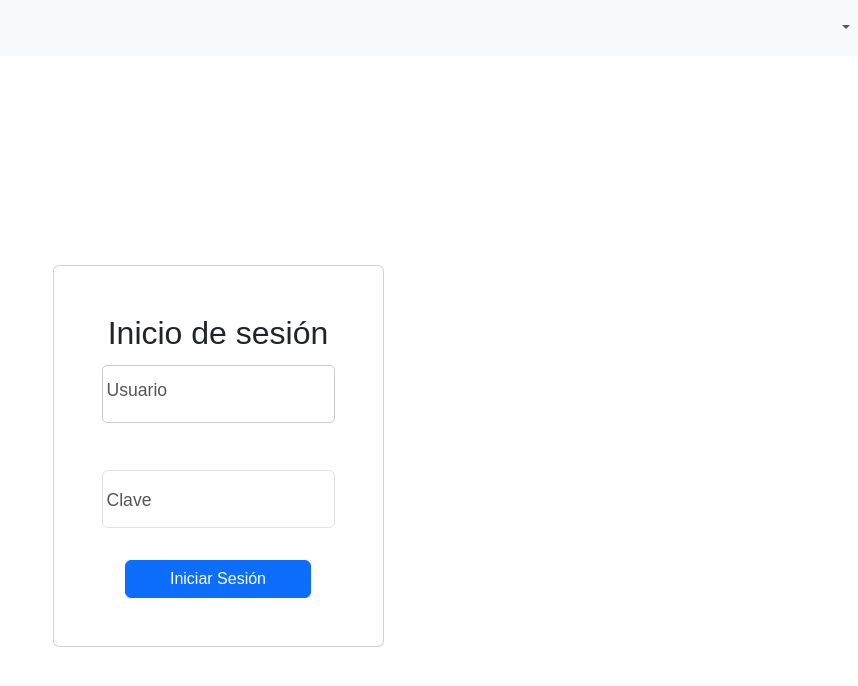
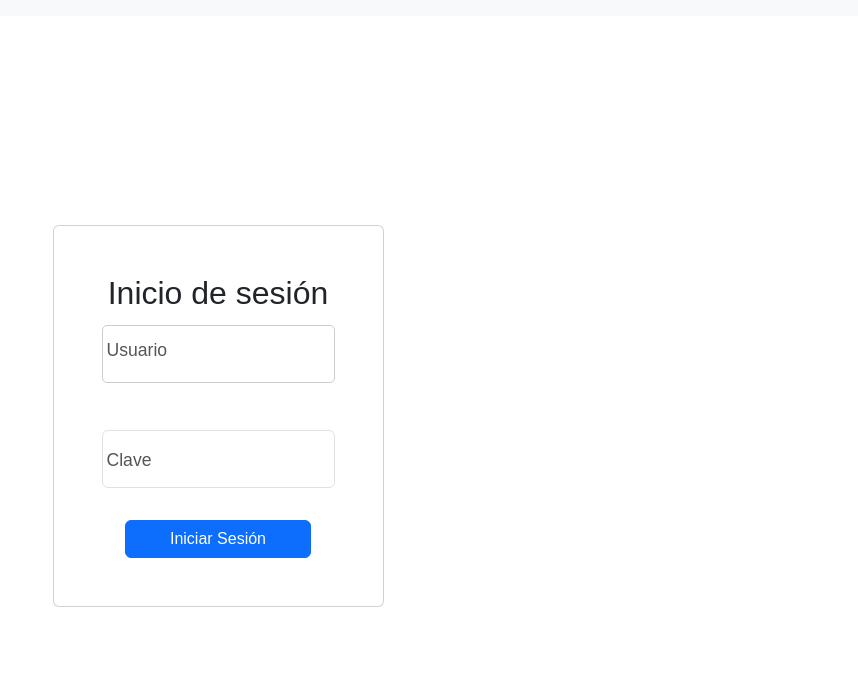
Before and after one commit to jaimeolartef/OdontoSoftFullStack, a React (Create React App) app in the folder odontosoftfront/: page / in a window 1280 px wide. Shown: the top 686 px of the page, without its empty margins (422-1280 px from the left). Built offline with nearby package versions, Linux system fonts and the light colour scheme.

Commit message:
feat(Cita Medica): :construction:
Se realiza el cerrar sessión

```diff
--- a/odontosoftfront/src/Login.jsx
+++ b/odontosoftfront/src/Login.jsx
@@ -89,9 +89,6 @@ const Login = (props) => {
                   localStorage.setItem('nombre', responseMenu.data.nombreUsuario);
                 }
 
-                //TODO: FALTA CONSULTAR CUANDO EL USUARIO ES MEDICO U OTRO TIPO DE USUARIO
-                //TODO: FALTA AGREGAR EL CERRAR SESSION
-
                 props.onLoggedIn();
               }).catch(error => {
                 showMessage('error', 'Error al validar el rol del usuario');
--- a/odontosoftfront/src/components/Menu.jsx
+++ b/odontosoftfront/src/components/Menu.jsx
@@ -3,6 +3,7 @@ import React from "react";
 import { connect } from "react-redux";
 import { Nav, Navbar, NavDropdown } from 'react-bootstrap';
 import 'bootstrap/dist/css/bootstrap.min.css';
+import usuario from '../resource/usuario.png';
 
 function Menu(props) {
   let data = localStorage.getItem('menuUser');
@@ -11,7 +12,7 @@ function Menu(props) {
 
   const renderSubMenu = (menu) => {
     return (
-      <NavDropdown title={menu.nombreMenu} id={`dropdown-${menu.id}`}>
+      <NavDropdown style={{marginLeft: '20px'}} title={menu.nombreMenu} id={`dropdown-${menu.id}`}>
         {menu.menuHijo && menu.menuHijo.map((subMenu, index) => (
           subMenu.nombreMenu != 'Historia Clinica' && (
             <NavDropdown.Item key={index} as={Link} to={subMenu.url}>
@@ -21,6 +22,11 @@ function Menu(props) {
         ))}
       </NavDropdown>
     );
+  };
+
+  const handleLogout = () => {
+    localStorage.clear();
+    window.location.reload();
   };
 
   return (
@@ -38,13 +44,14 @@ function Menu(props) {
           ))}
         </Nav>
       </Navbar.Collapse>
-      <Navbar.Collapse className="justify-content-end">
+
+      {props.isLoggedIn && (<Navbar.Collapse className="justify-content-end">
         <Nav>
-          <NavDropdown title={nombre} id="basic-nav-dropdown">
-            <NavDropdown.Item as={Link} to="/login" onClick={() => localStorage.clear()}>Cerrar Sesión</NavDropdown.Item>
+          <NavDropdown title={<><img src={usuario} alt="Usuario" style={{ width: '30px', marginRight: '30px' }} />{nombre}</>}  id="basic-nav-dropdown">
+            <NavDropdown.Item as={Link} to="/login" onClick={handleLogout}>Cerrar Sesión</NavDropdown.Item>
           </NavDropdown>
         </Nav>
-      </Navbar.Collapse>
+      </Navbar.Collapse>)}
     </Navbar>
   );
 }
```
Also changed, not shown: odontosoftfront/src/resource/usuario.png (added).
